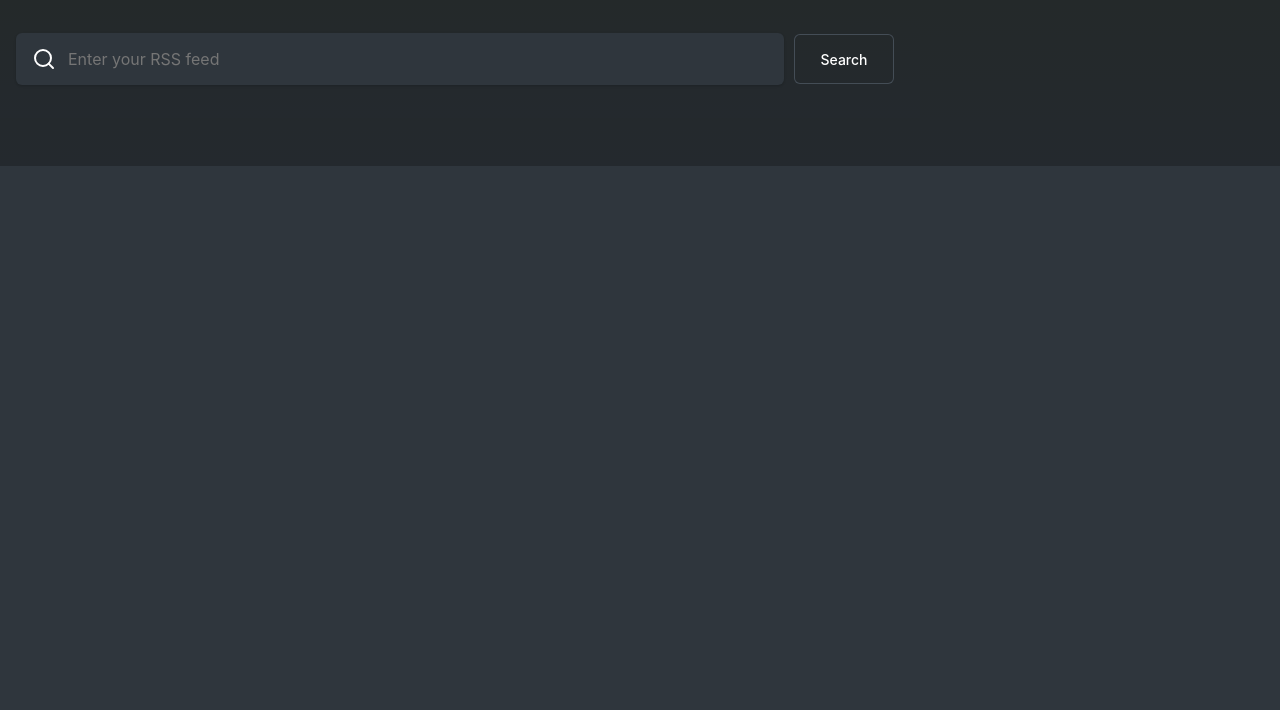
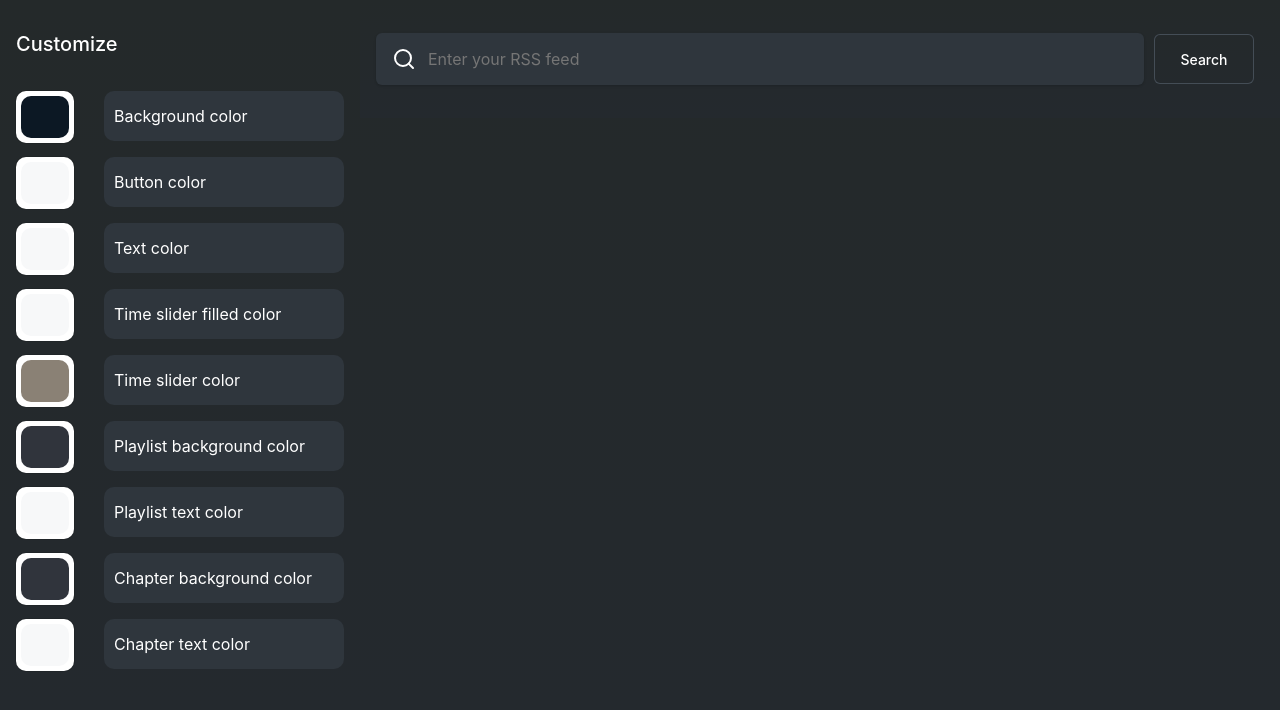
Before and after one commit to montekaka/podcast-widget-player, a React (Create React App) app: page / in a window 1280 px wide. Shown: the top 710 px of the page. Built offline with nearby package versions, Linux system fonts and the light colour scheme.

Commit message:
adds color picker

```diff
--- a/package.json
+++ b/package.json
@@ -11,6 +11,7 @@
     "jotai": "^1.3.0",
     "prop-types": "^15.7.2",
     "react": "^17.0.2",
+    "react-color": "^2.19.3",
     "react-dom": "^17.0.2",
     "react-feather": "^2.0.9",
     "react-player": "^2.9.0",
--- /dev/null
+++ b/src/components/ColorPickerCard.js
@@ -0,0 +1,96 @@
+import React, {useState} from "react";
+import { SketchPicker } from 'react-color'
+
+const swatch = {
+  padding: '5px',
+  background: '#fff',
+  borderRadius: '10px',
+  boxShadow: '0 0 0 1px rgba(0,0,0,.1)',
+  display: 'inline-block',
+  cursor: 'pointer',
+}
+
+const popover = {
+  position: 'absolute',
+  zIndex: '2',
+}
+
+const cover = {
+  position: 'fixed',
+  top: '0px',
+  right: '0px',
+  bottom: '0px',
+  left: '0px',
+}
+
+
+const ColorPickerControl = ({color, handleChange, displayColorPicker, handleClick}) => {
+  if(displayColorPicker) {
+    return (
+      <div style={popover}>
+        <div style={ cover } onClick={ handleClick }/>
+        <SketchPicker color={ color } onChange={ handleChange } />
+      </div>
+    )
+  }
+
+  return null;
+}
+
+const ColorPickerCard = ({
+  color,
+  name,
+  handleColorChange,
+  id,
+  width,
+  height
+}) => {
+  const [displayColorPicker, setDisplayColorPicker] = useState(false);
+
+  const handleClick = () => {
+    setDisplayColorPicker(!displayColorPicker);
+  }
+
+  const handleChange = (selectedColor) => {
+    handleColorChange({[id]: selectedColor.hex})
+  }
+
+  return (
+    <div style={{
+      display: 'flex',
+      // alignItems: 'center',
+      justifyContent: 'space-between',
+      padding: '5px 0',
+      // width: "180px",
+
+      }}>
+      <div>
+        <div style={swatch} onClick={handleClick}>
+          <div style={ {
+            backgroundColor: color ? color : "#fff",
+            width: width ? width : '48px',
+            height: height ? height : '42px',
+            borderRadius: '10px'
+          } } />
+        </div>
+        <ColorPickerControl color={color ? color : "#fff"} handleChange={handleChange} displayColorPicker={displayColorPicker} handleClick={handleClick}/>
+      </div>
+      <div style={{
+        display: 'flex',
+        // alignContent: 'center',
+        alignItems: 'center',
+        width: 220,
+        height: 50,
+        paddingLeft: 10,
+        paddingRight: 10,
+        backgroundColor: '#2f363d',
+        // borderStyle: 'solid',
+        // borderWidth: '1px',
+        borderRadius: '10px',
+        // borderColor: '#ccc'
+      }}>{name}</div>
+    </div>
+  )
+}
+
+export default ColorPickerCard
--- a/src/components/ControlPanel.js
+++ b/src/components/ControlPanel.js
@@ -1,15 +1,42 @@
 import React from "react";
+import {useAtom} from 'jotai'
 import {
   rssFeedAtom,
   configsAtom,
   playerSkinOptions,
   updateColorAtom
 } from '../jotai'
+import './control-panel.css'
+import ColorPickerCard from './ColorPickerCard'
 
 const ControlPanel = () => {
+
+  const [options] = useAtom(playerSkinOptions);
+  // const [configs] = useAtom(configsAtom);
+  const [configs, setConfigs] = useAtom(updateColorAtom)
+
+  const handleChange = (x) => {
+    setConfigs(x);
+  }
+
   return (
     <div className="control-panel">
-
+      <div>
+        <div style={{fontSize: "20px", fontWeight: 500, marginBottom: 30}}>Customize</div>
+        {
+          options.map((option ) => {
+            const {id, label} = option;
+            const color = configs[id];
+            return <ColorPickerCard
+              key={id}
+              id={id}
+              name={label}
+              color={color}
+              handleColorChange={handleChange}
+            />
+          })
+        }
+      </div>
     </div>
   )
 }
--- /dev/null
+++ b/src/components/control-panel.css
@@ -0,0 +1,3 @@
+.control-panel {
+  padding: 32px 16px;
+}
--- a/src/components/index.js
+++ b/src/components/index.js
@@ -1,5 +1,7 @@
 import Input from './Input'
+import ControlPanel from './ControlPanel'
 
 export {
-  Input
+  Input,
+  ControlPanel
 }
--- a/src/index.css
+++ b/src/index.css
@@ -5,7 +5,7 @@ body {
     sans-serif;
   -webkit-font-smoothing: antialiased;
   -moz-osx-font-smoothing: grayscale;
-  background-color: #2f363d;
+  background-color: #24292a;
   color: #fff;
 }
 
@@ -21,5 +21,5 @@ code {
 
 .main > .container {
   display: grid;
-  grid-template-columns: auto 360px;
+  grid-template-columns: 360px auto;
 }
--- a/src/screens/Home.js
+++ b/src/screens/Home.js
@@ -5,7 +5,7 @@ import {
   rssFeedAtom,
   configsAtom,
 } from '../jotai'
-import {Input} from './../components'
+import {Input, ControlPanel} from './../components'
 // import {JCPlayer} from '../components/jc-player'
 
 const Home = () => {
@@ -16,6 +16,7 @@ const Home = () => {
   return (
     <div className="main">
       <div className="container">
+        <ControlPanel/>
         <div className="demo-panel">
           <Input/>
           <div style={{padding: "24px 16px"}}>
@@ -24,9 +25,7 @@ const Home = () => {
           }
           </div>
         </div>
-        <div className="control-panel">
 
-        </div>
       </div>
     </div>
   )
```
Also changed, not shown: 2 other files (tests, documents, lock files or other folders).
